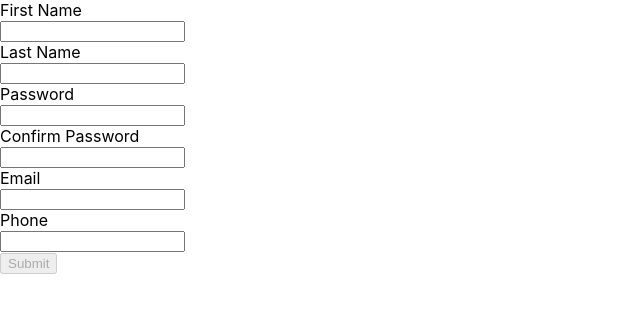
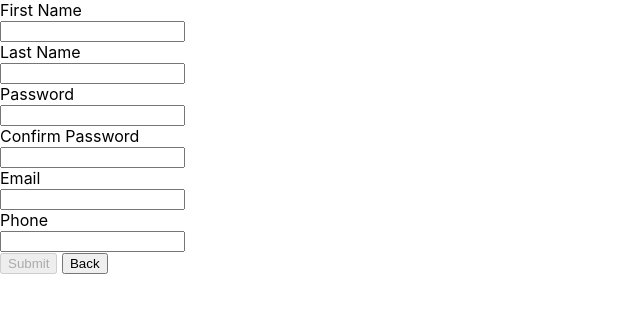
Before and after one commit to dariuspavel/Dental-Services, a React (Create React App) app: page /register in a window 1280 px wide. Shown: the top 312 px of the page, without its empty margins (0-640 px from the left). Built offline with nearby package versions, Linux system fonts and the light colour scheme.

Commit message:
add the back button

```diff
--- a/src/pages/LoginPage.tsx
+++ b/src/pages/LoginPage.tsx
@@ -19,6 +19,10 @@ export const LoginPage = () => {
 
     const { token, setToken } = useTokenState();
 
+    const handleBack = () => {
+        return navigate("/");
+    }
+
     const handleLogin = async () => {
         const result = await login(email, password);
         if (!result.ok) {
@@ -29,8 +33,8 @@ export const LoginPage = () => {
         if (body.length > 0) {
             const id = body[0].id;
             setMessage("User logged in.");
+            cookies.set("id", id, { path: '/' });
             navigate("/");
-            cookies.set("id", id, { path: '/' });
             setToken(id);
 
         } else {
@@ -43,5 +47,6 @@ export const LoginPage = () => {
         <input type="text" placeholder='Your e-mail address' onChange={e => setEmail(e.target.value)} /> <br />
         <input type="password" placeholder='Password' onChange={e => setPassword(e.target.value)} />  <br />
         <button onClick={handleLogin} >Login</button>
+        <button onClick={handleBack}>Back</button>
     </>
 }
--- a/src/pages/RegisterPage.tsx
+++ b/src/pages/RegisterPage.tsx
@@ -21,6 +21,11 @@ export const RegisterPage = () => {
     let isConfirmPass: boolean = false;
     let isEmail: boolean = false;
     let isPhone: boolean = false;
+
+    const handleBack = () => {
+        navigate("/");
+        return <> <button onClick={handleBack}>Back</button></>
+    }
 
     const isInputValid = (): boolean => {
 
@@ -206,7 +211,6 @@ export const RegisterPage = () => {
         <label >Phone</label> <br/>
         {verifyPhoneNr()}
         {VerifySubmit()}
-
-
+        {handleBack()}
     </>
 }
```
